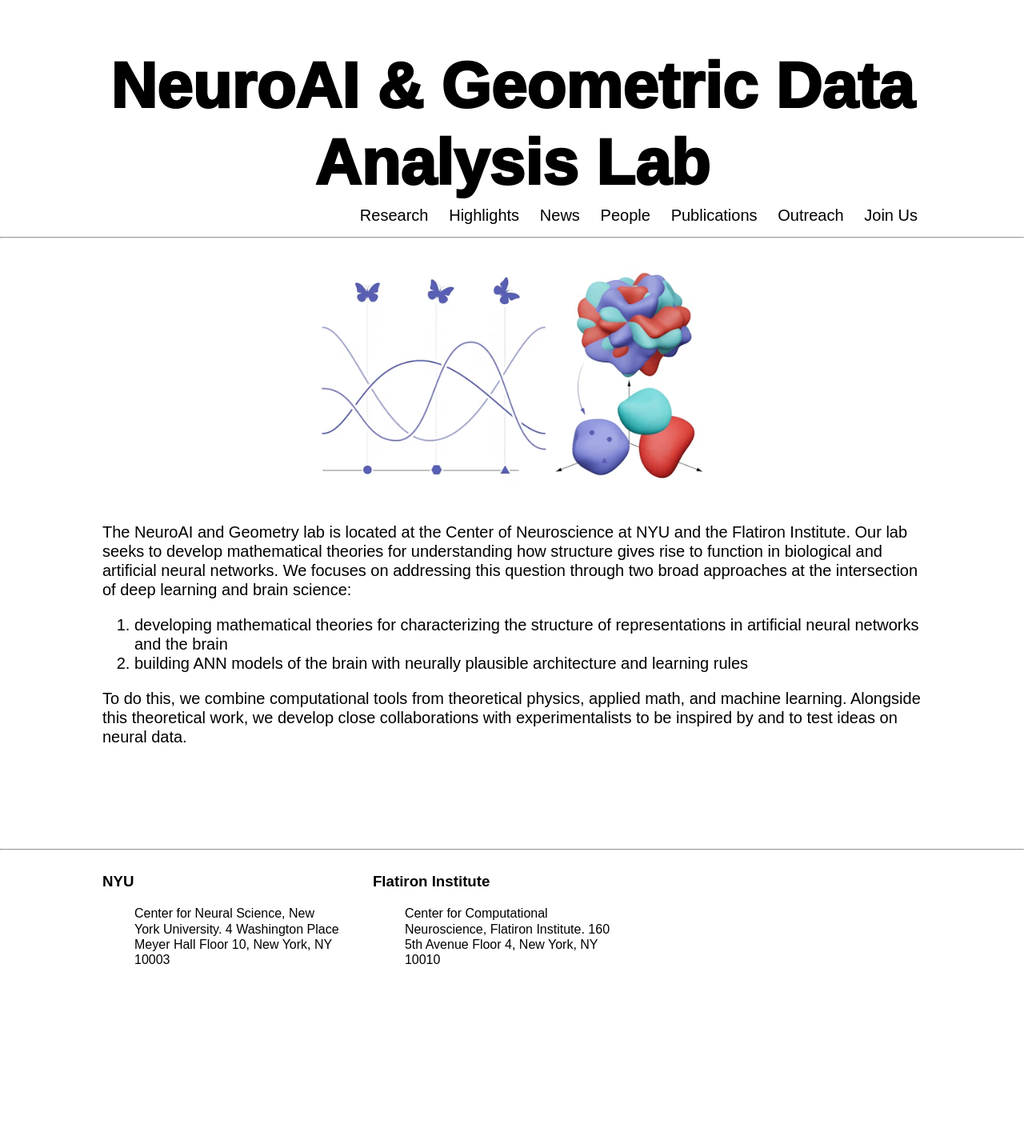
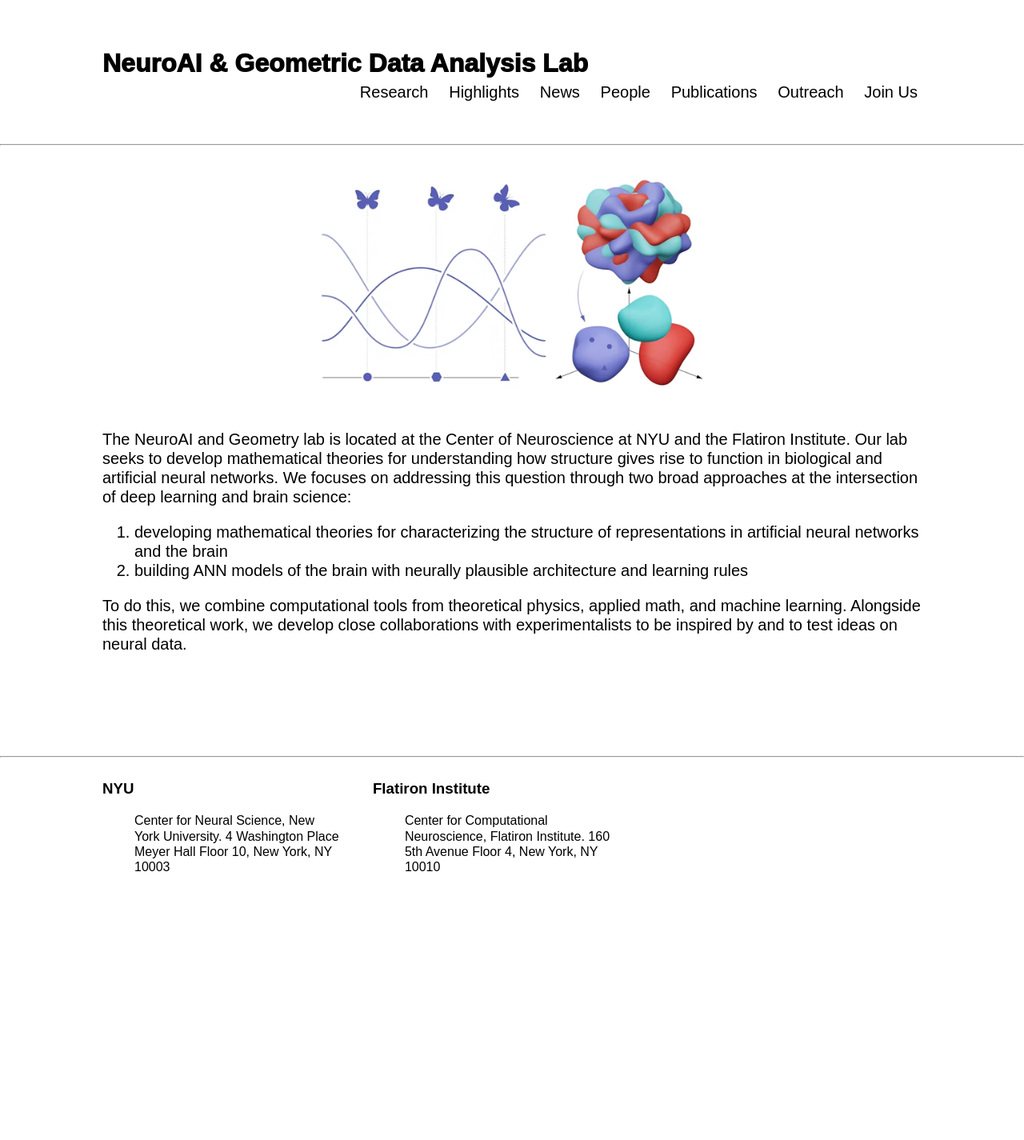
Before and after one commit to chung-neuroai-lab/chung-neuroai-lab.github.io, a Jekyll site: the page built from index.md, in a window 1280 px wide. Shown: the whole page at 80% size. Built offline with Jekyll 4.4.1, drawn with Linux system fonts in a browser that asks for light colours; after the commit the page ends 1309 px from its top, so only the background shows below that.

Commit message:
Update main.css

```diff
--- a/css/main.css
+++ b/css/main.css
@@ -81,7 +81,7 @@ a:hover {
 
 #site-title {
     font-weight: 1000;
-    font-size: 80px;
+    font-size: 32px;
     display: inline-block;
 }
 
```
